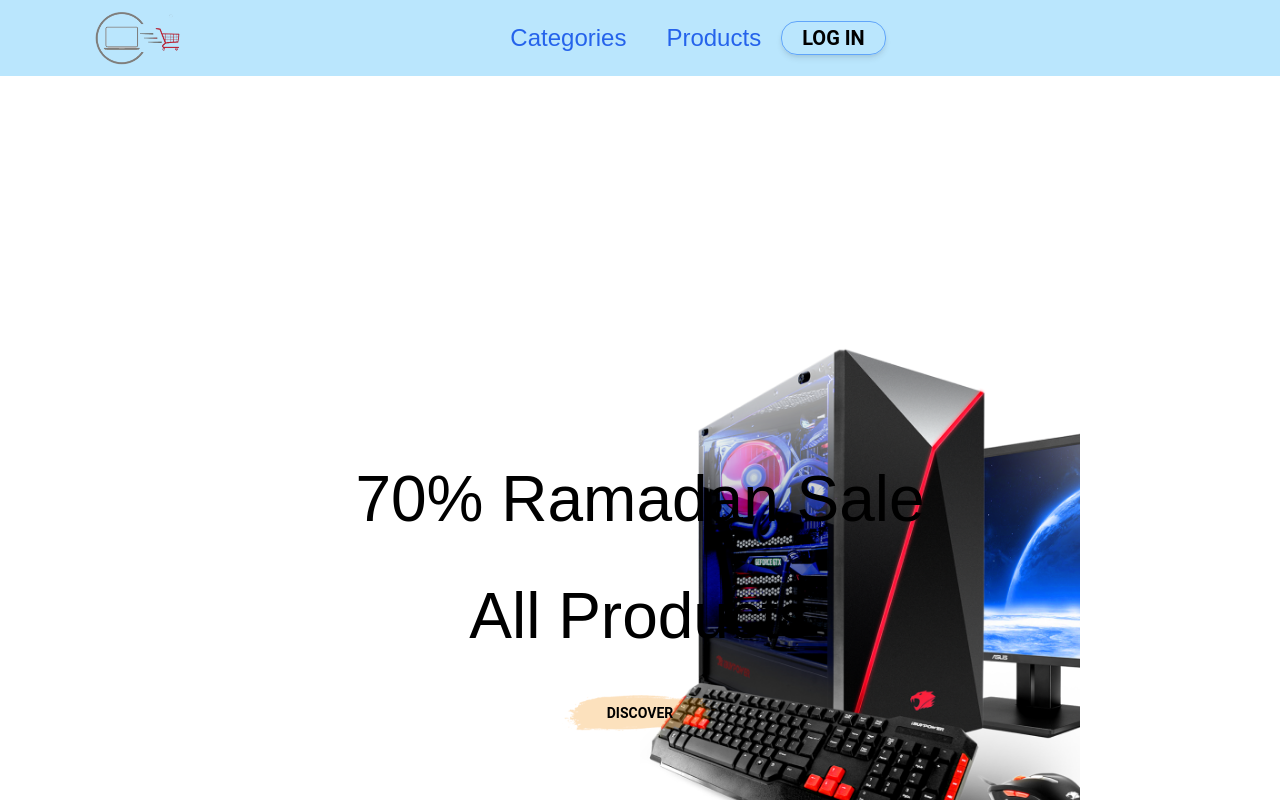
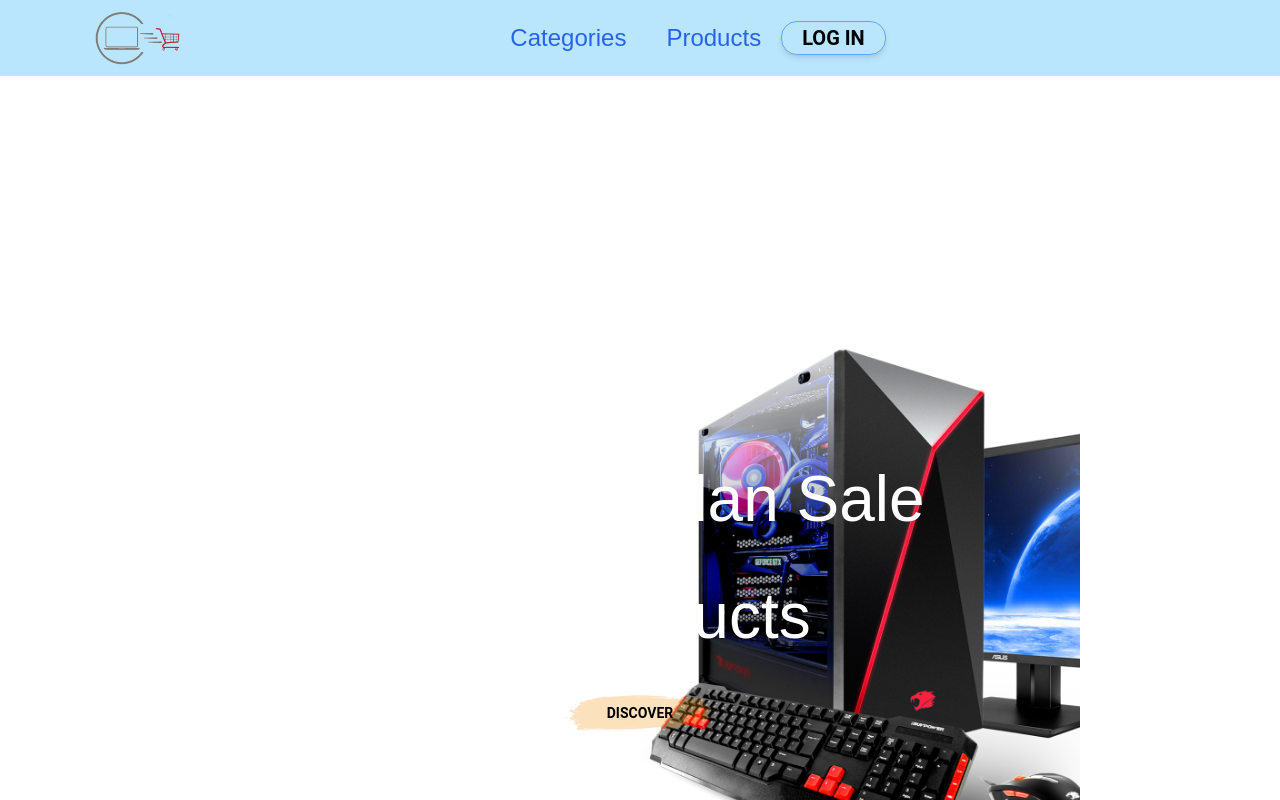
Before and after one commit to Alsakr922/Shop, a React (Vite) app: page / in a window 1280 px wide. Shown: the top 800 px of the page. Built offline with nearby package versions, Linux system fonts and the light colour scheme; a web font is replaced by a local one.

Commit message:
Hello 17

```diff
--- a/src/components/FilteredProducts.jsx
+++ b/src/components/FilteredProducts.jsx
@@ -16,7 +16,7 @@ const FilteredProducts = () => {
           {products.filter(
             (product) => product.type === type).map((product, index) => {
               return (
-                <ProductCard grid={""} type={product.type} key={index} id={index} title={product.title} img={product.img} oldPrice={product.oldPrice} newPrice={product.newPrice}  />
+                <ProductCard type={product.type} key={index} id={product.id} title={product.title} img={product.img} oldPrice={product.oldPrice} newPrice={product.newPrice}  />
             )
             })}
         </div>
--- a/src/components/Hero.jsx
+++ b/src/components/Hero.jsx
@@ -3,7 +3,7 @@ const Hero = () => {
   return (
     <div className='lg:p-[200px] p-[50px] h-[100vh]'>
         <div className='home h-[80vh] sm:flexCenter flexStart container m-auto'>
-        <div className='space-y-10  text-center text-white lg:text-black'>
+        <div className='space-y-10  text-center sm:text-white text-black'>
           <h1 className='lg:regular-64 regular-40'>70% Ramadan Sale</h1>
           <p className='lg:regular-64 regular-40'>All Products</p>
           <Button
--- a/src/components/ProductCard.jsx
+++ b/src/components/ProductCard.jsx
@@ -40,7 +40,7 @@ const ProductCard = ({ img, id, title, newPrice, oldPrice, type, colors }) => {
             Swal.fire({
               icon: "error",
               title: "You Cant Add Before You Sign In!...",
-             })
+            })
           } } >
             Add To Cart
           </Button>
```
